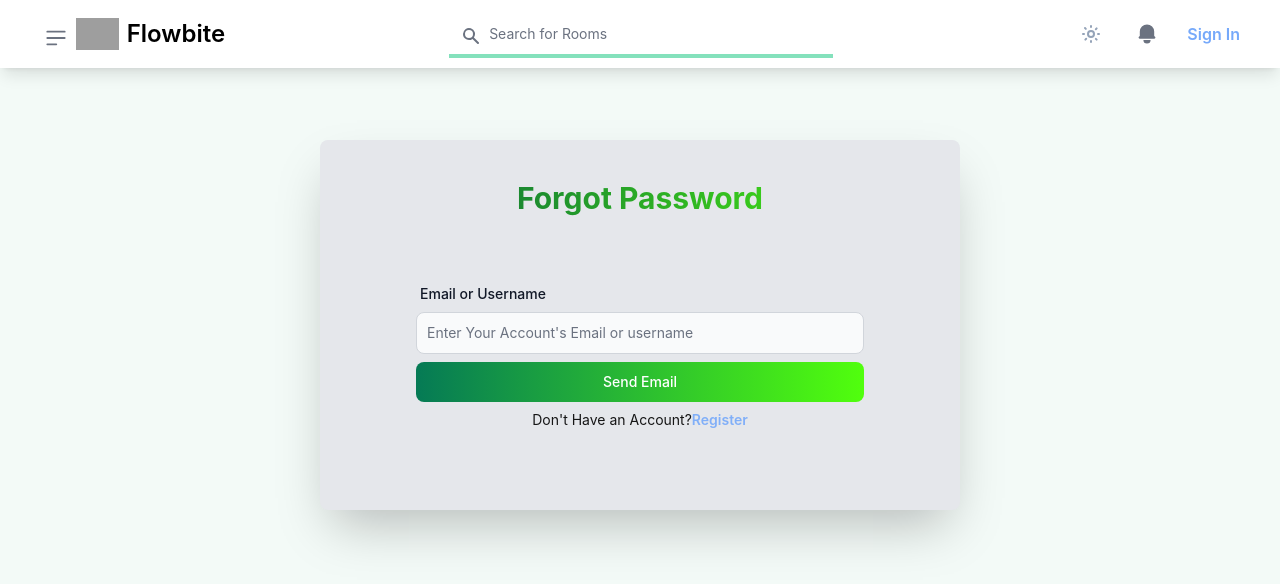
After one commit to moosa817/TalkTopia, a Django app: page /forgot in a window 1280 px wide. The commit adds this page. Shown: the top 584 px of the page. Run offline with Django 4.2, Linux system fonts and the light colour scheme; data that the repository does not hold is empty; some libraries are stand-ins or nearby versions; grey boxes are pictures that could not be loaded.

Commit message:
finished reset password thing

```diff
--- a/base/templates/base/account_settings.html
+++ b/base/templates/base/account_settings.html
@@ -62,7 +62,7 @@
             {% endif %}
 
 
-
+            <div class="text-xs mb-2 text-blue-500 underline"><a href="{%url 'forgot'%}">Forgot password?</a></div>
             <label for="bio" class="block my-2 ml-1 text-sm font-medium text-gray-900 dark:text-white">Bio</label>
             {% render_field ProfileForm.bio class+="control-form" placeholder+="Bio" %}
 
--- /dev/null
+++ b/base/templates/base/forgot.html
@@ -0,0 +1,134 @@
+{% extends 'main.html' %}
+{% load widget_tweaks %}
+
+{%block content%}
+
+<div class="flex items-center justify-center flex-col mt-5">
+
+
+    <div class=" dark:bg-gray-800 bg-gray-200 rounded-lg shadow-2xl mt-10">
+        <h1
+            class="my-5 font-bold text-center text-transparent text-3xl bg-clip-text bg-gradient-to-r from-green-800 to-primary-glow-green mt-10">
+            Forgot Password
+        </h1>
+
+        <form action="" method="POST" class="mt-4 w-[85vw] md:w-[50vw] px-4 md:px-24 py-10 ">
+            {%csrf_token%}
+
+            {%if type == 'email' %}
+
+
+            <label for="email" class="block my-2 ml-1 text-sm font-medium text-gray-900 dark:text-white">Email or
+                Username</label>
+
+
+            <div class="relative w-full">
+
+                <input required class="appearance-none control-form font-mono js-password" type="text" name="uemail"
+                    placeholder="Enter Your Account's Email or username" autocomplete="off" />
+            </div>
+
+            <button type="submit"
+                class="text-white bg-gradient-to-r w-full to-primary-glow-green from-green-600 hover:bg-gradient-to-bl focus:ring-4 focus:outline-none focus:ring-primary-glow-green dark:focus:ring-cyan-800 font-medium rounded-lg text-sm px-5 py-2.5 text-center mr-2 my-2 hover:scale-105 ">Send
+                Email
+            </button>
+
+
+            {%endif%}
+            {% if type == 'code' %}
+
+
+
+            <label for="code" class="block my-2 ml-1 text-sm font-medium text-gray-900 dark:text-white">Code (Enter Code
+                sent to {{blur_email}})</label>
+            <div class="text-center my-2">
+                <a href="?resend=True" class="text-xs text-center text-blue-500 underline">
+                    Resend Or Change Email
+                </a>
+            </div>
+
+            <div class="relative w-full">
+
+                <input required class="appearance-none control-form font-mono js-password" type="password" name="code"
+                    placeholder="Enter Code" autocomplete="off" />
+            </div>
+
+            <button type="submit"
+                class="text-white bg-gradient-to-r w-full to-primary-glow-green from-green-600 hover:bg-gradient-to-bl focus:ring-4 focus:outline-none focus:ring-primary-glow-green dark:focus:ring-cyan-800 font-medium rounded-lg text-sm px-5 py-2.5 text-center mr-2 my-2 hover:scale-105 ">Enter
+                Code
+            </button>
+
+
+
+
+
+
+
+
+
+            {%endif%}
+
+
+            {%if type == 'changepwd' %}
+
+            <div class="text-center my-2">
+                <a href="?resend=True" class="text-xs text-center text-blue-500 underline">
+                    Resend Or Change Email
+                </a>
+            </div>
+
+            <label for="password" class="block my-2 ml-1 text-sm font-medium text-gray-900 dark:text-white">New
+                Password</label>
+
+            <div class="relative w-full">
+
+                <input required class="appearance-none control-form font-mono js-password" type="text" name="password1"
+                    placeholder="Enter Your New Password" autocomplete="off" />
+            </div>
+
+            <label for="password" class="block my-2 ml-1 text-sm font-medium text-gray-900 dark:text-white">Confirm New
+                Password</label>
+
+            <div class="relative w-full">
+
+                <input required class="appearance-none control-form font-mono js-password" type="text" name="password2"
+                    placeholder="Confirm New Password" autocomplete="off" />
+            </div>
+
+            <button type="submit"
+                class="text-white bg-gradient-to-r w-full to-primary-glow-green from-green-600 hover:bg-gradient-to-bl focus:ring-4 focus:outline-none focus:ring-primary-glow-green dark:focus:ring-cyan-800 font-medium rounded-lg text-sm px-5 py-2.5 text-center mr-2 my-2 hover:scale-105 ">Change
+                Password
+            </button>
+
+            {%endif%}
+            <div class="text-center mb-10 text-sm opacity-90">
+                Don't Have an Account?<a href="{% url 'register' %}" class="font-semibold text-blue-400">Register</a>
+            </div>
+
+
+
+            {% if messages %}
+            {% for message in messages %}
+            <div class="text-red-600 text-semibold text-center">
+                {{ message }}
+            </div>
+            {% endfor %}
+            {% endif %}
+
+        </form>
+
+    </div>
+
+
+    <script>
+
+        if (window.history.replaceState) {
+            window.history.replaceState(null, null, window.location.href);
+        }
+
+
+
+    </script>
+
+
+    {%endblock%}
--- a/base/templates/base/register_login.html
+++ b/base/templates/base/register_login.html
@@ -44,6 +44,9 @@
                 <input class="appearance-none control-form font-mono js-password" id="password" type="password"
                     name="password" placeholder="Enter Password" value="{{password}}" autocomplete="off" />
             </div>
+
+            <div class="text-xs mb-2 text-blue-500 underline float-right"><a href="{%url 'forgot'%}">Forgot
+                    password?</a></div>
 
             <button type="submit"
                 class="text-white bg-gradient-to-r w-full to-primary-glow-green from-green-600 hover:bg-gradient-to-bl focus:ring-4 focus:outline-none focus:ring-primary-glow-green dark:focus:ring-cyan-800 font-medium rounded-lg text-sm px-5 py-2.5 text-center mr-2 my-2 hover:scale-105 ">Login
@@ -119,6 +122,9 @@
                 {% if ProfileForm.errors.name %}
                 <div class="text-xs text-red-700">{{ ProfileForm.errors.name }}</div>
                 {% endif %}
+
+
+
                 <button type="submit"
                     class="text-white bg-gradient-to-r w-full to-primary-glow-green from-green-600 hover:bg-gradient-to-bl focus:ring-4 focus:outline-none focus:ring-primary-glow-green dark:focus:ring-cyan-800 font-medium rounded-lg text-sm px-5 py-2.5 text-center mr-2 my-2 hover:scale-105 ">Register
                 </button>
--- a/base/urls.py
+++ b/base/urls.py
@@ -1,6 +1,6 @@
 from django.urls import path
 # views folder
-from .views import home, profile, room_messages, register_login, profile, rooms
+from .views import home, profile, room_messages, register_login, profile, rooms, forgot_pwd
 from django.conf.urls.static import static
 from django.conf import settings
 
@@ -18,5 +18,5 @@ urlpatterns = [
     path('profile/<str:pk>', profile.Profile, name='profile'),
     path('joined-rooms', profile.JoinedRooms, name='joined-rooms'),
     path('account', profile.AccountSettings, name='account'),
-
+    path('forgot', forgot_pwd.ForgotPwd, name='forgot')
 ]+static(settings.MEDIA_URL, document_root=settings.MEDIA_ROOT)
--- /dev/null
+++ b/base/views/forgot_pwd.py
@@ -0,0 +1,128 @@
+from django.shortcuts import render, redirect
+from ..models import Room, Topic, Message, UserProfile
+from ..forms import RoomForm, MessageForm
+from django.db.models import Q
+from django.contrib.auth.models import User
+from django.contrib import messages
+from django.contrib.auth import authenticate, login, logout
+from django.contrib.auth.decorators import login_required
+from django.contrib.auth.forms import UserCreationForm
+from django.http import HttpResponse, JsonResponse
+from django.db.models import Count
+import random
+import string
+from django.contrib.auth import password_validation
+from django.forms import ValidationError
+from email.mime.text import MIMEText
+import config
+# Create your views here.
+import smtplib
+
+
+def send_email(to, subject, body):
+    msg = MIMEText(body)
+    msg['Subject'] = subject
+    msg['To'] = to
+    msg['From'] = config.email_sender
+
+    s = smtplib.SMTP(config.mail_server, config.mail_port)
+    s.starttls()
+    s.login(config.mail_user, config.mail_passwd)
+    s.send_message(msg)
+    s.quit()
+
+
+def blur_email(email):
+    if "@" in email:
+        username, domain = email.split("@")
+        # Keep the first and last characters
+        username = username[:1] + "*" * (len(username) - 2) + username[-1]
+        # Keep the first character
+        domain = domain[:1] + "*" * (len(domain) - 1)
+        return f"{username}@{domain}"
+    else:
+        return email
+
+
+def ForgotPwd(request):
+    if request.session.get('code') and request.session.get('code_sucess'):
+        type = 'changepwd'
+        BlurEmail = None
+    elif request.session.get('code'):
+        type = "code"
+        BlurEmail = blur_email(request.session.get('email'))
+    else:
+        type = "email"
+        BlurEmail = None
+
+    context = {'type': type, 'blur_email': BlurEmail}
+
+    if request.GET.get('resend') == 'True':
+        if request.session.get('code'):
+            del request.session['code']
+        if request.session.get('email'):
+            del request.session['email']
+        if request.session.get('code_sucess'):
+            del request.session['code_sucess']
+
+        return redirect('forgot')
+
+    if request.method == 'POST':
+        # enter email
+        if not request.session.get('code') and not request.session.get('code_sucess'):
+            uemail = request.POST.get('uemail')
+            try:
+                myemail = UserProfile.objects.get(
+                    Q(username__username=uemail) | Q(email=uemail))
+            except:
+                messages.error(request, 'Email or username does not exist ')
+                return render(request, 'base/forgot.html', context)
+            else:
+                # do stuff
+                email = myemail.email
+
+                characters = string.ascii_letters + string.digits
+                six_character_code = ''.join(
+                    random.choice(characters) for _ in range(6))
+
+                send_email(email, 'Verification Code', f"""
+                YOUR VERIFICATION CODE IS {six_character_code}""")
+
+                request.session['code'] = six_character_code
+                request.session['email'] = email
+
+                return redirect('forgot')
+
+        # enter code
+        elif request.session.get('code') and not request.session.get('code_sucess'):
+            code = request.POST.get('code')
+            if code == request.session['code']:
+                request.session['code_sucess'] = True
+                return redirect('forgot')
+            else:
+                messages.error(request, 'Wrong Code')
+        # change pwd
+        elif request.session.get('code') and request.session.get('code_sucess'):
+            pwd = request.POST.get('password1')
+            re_pwd = request.POST.get('password2')
+
+            if pwd != re_pwd:
+                messages.error(request, 'Passwords do not match ')
+            else:
+                try:
+                    password_validation.validate_password(pwd)
+                except ValidationError as e:
+                    messages.error(request, e)
+                else:
+                    myuser = UserProfile.objects.get(
+                        email=request.session.get('email')).username
+
+                    user = User.objects.get(username=myuser)
+                    print("password is valid")
+                    user.set_password(pwd)
+                    user.save()
+                    login(request, user)
+                    return redirect('home')
+
+    print(request.session.get('code'))
+    return render(request, 'base/forgot.html', context)
--- a/static/css/dist/output.css
+++ b/static/css/dist/output.css
@@ -1007,6 +1007,10 @@ input[type="range"]::-ms-fill-lower {
   grid-column: span 12 / span 12;
 }
 
+.float-right {
+  float: right;
+}
+
 .-mx-1 {
   margin-left: -0.25rem;
   margin-right: -0.25rem;
@@ -1085,6 +1089,11 @@ input[type="range"]::-ms-fill-lower {
 .my-5 {
   margin-top: 1.25rem;
   margin-bottom: 1.25rem;
+}
+
+.mx-4 {
+  margin-left: 1rem;
+  margin-right: 1rem;
 }
 
 .-mt-5 {
@@ -1911,6 +1920,11 @@ input[type="range"]::-ms-fill-lower {
   color: rgb(118 169 250 / var(--tw-text-opacity));
 }
 
+.text-blue-500 {
+  --tw-text-opacity: 1;
+  color: rgb(63 131 248 / var(--tw-text-opacity));
+}
+
 .text-blue-600 {
   --tw-text-opacity: 1;
   color: rgb(28 100 242 / var(--tw-text-opacity));
@@ -1998,6 +2012,10 @@ input[type="range"]::-ms-fill-lower {
 .text-white {
   --tw-text-opacity: 1;
   color: rgb(255 255 255 / var(--tw-text-opacity));
+}
+
+.underline {
+  text-decoration-line: underline;
 }
 
 .opacity-50 {
--- a/templates/nav.html
+++ b/templates/nav.html
@@ -312,6 +312,11 @@
                         </div>
 
                     </div>
+                    {%else%}
+                    <div class="text-blue-400 font-semibold mx-4">
+                        <a href="{%url 'login' %}">Sign In</a>
+                    </div>
+
                     {%endif%}
                 </div>
             </div>
```
Also changed, not shown: base/views/profile.py (+14 -8 lines), chatroom/settings.py (+13 -0 lines), config.py (added, +18 -0 lines), 1 other file.
